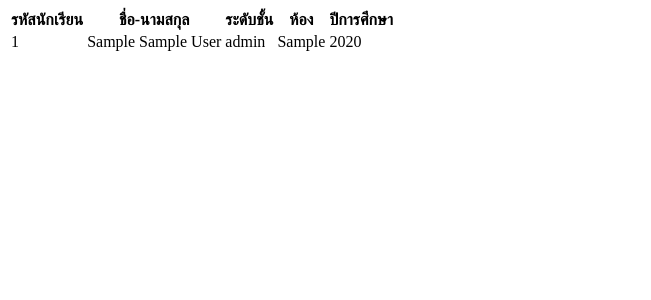
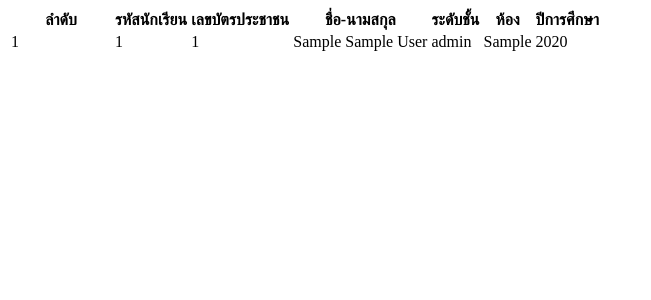
Before and after one commit to thanawadeetithada/Registrar, a PHP site: page /get_all_students.php in a window 1280 px wide. Shown: the top 300 px of the page, without its empty margins (0-651 px from the left). Run offline with PHP 8.4, Linux system fonts and the light colour scheme; tables that the repository leaves empty hold one stand-in row (values such as "Sample post").

Commit message:
center and add citizen id

```diff
--- a/get_all_students.php
+++ b/get_all_students.php
@@ -28,7 +28,7 @@ if (!empty($classroom)) {
     $types .= 's';
 }
 
-$sql = "SELECT id, student_id, student_name, prefix, class_level, classroom, academic_year FROM students";
+$sql = "SELECT id, student_id, student_name, prefix, class_level, classroom, academic_year, citizen_id FROM students";
 if ($where) {
     $sql .= ' WHERE ' . implode(' AND ', $where);
 }
@@ -47,20 +47,25 @@ if ($result->num_rows > 0) {
     echo '<table class="table table-bordered table-hover">';
     echo '<thead class="thead-dark">';
     echo '<tr>
-            <th>รหัสนักเรียน</th>
-            <th>ชื่อ-นามสกุล</th>
-            <th>ระดับชั้น</th>
-            <th>ห้อง</th>
-            <th>ปีการศึกษา</th>
+            <th style="width: 100px;" class="text-center">ลำดับ</th>
+            <th class="text-center">รหัสนักเรียน</th>
+            <th class="text-center">เลขบัตรประชาชน</th>
+            <th class="text-center">ชื่อ-นามสกุล</th>
+            <th class="text-center">ระดับชั้น</th>
+            <th class="text-center">ห้อง</th>
+            <th class="text-center">ปีการศึกษา</th>
           </tr>';
     echo '</thead><tbody>';
+    $index = 1;
     while ($row = $result->fetch_assoc()) {
         echo '<tr class="clickable-row" data-id="' . htmlspecialchars($row['id']) . '">';
-        echo '<td>' . htmlspecialchars($row['student_id']) . '</td>';
+        echo '<td class="text-center">' . $index++ . '</td>';
+        echo '<td class="text-center">' . htmlspecialchars($row['student_id']) . '</td>';
+        echo '<td class="text-center">' . htmlspecialchars($row['citizen_id']) . '</td>';
         echo '<td>' . htmlspecialchars($row['prefix'] . ' ' . $row['student_name']) . '</td>';
         echo '<td>' . htmlspecialchars($row['class_level']) . '</td>';
-        echo '<td>' . htmlspecialchars($row['classroom']) . '</td>';
-        echo '<td>' . htmlspecialchars($row['academic_year']) . '</td>';
+        echo '<td class="text-center">' . htmlspecialchars($row['classroom']) . '</td>';
+        echo '<td class="text-center">' . htmlspecialchars($row['academic_year']) . '</td>';
         echo '</tr>';
     }
     echo '</tbody></table></div>';
```
Also changed, not shown: search_student.php (+14 -4 lines).
